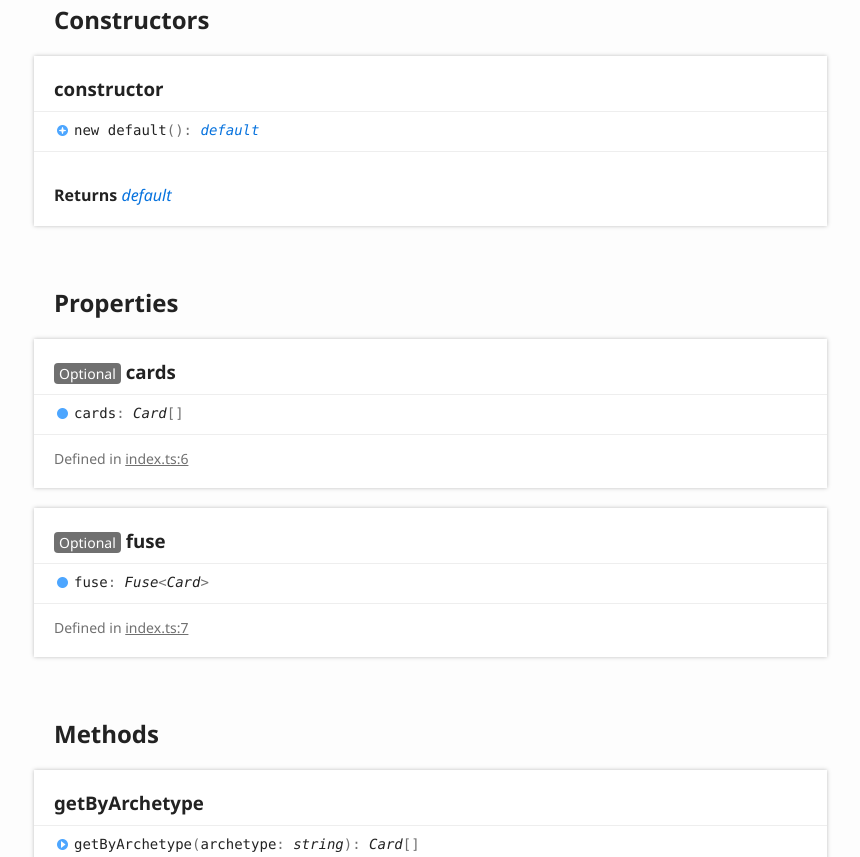
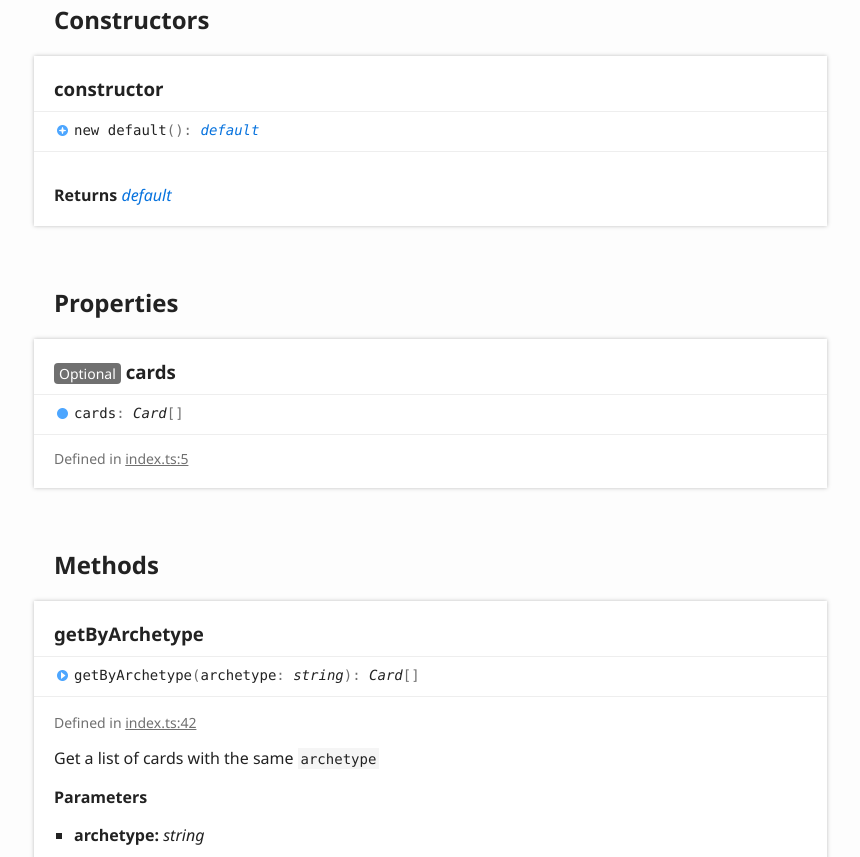
Before and after one commit to TheOtterlord/ygoprodeck.js, a plain HTML site: page classes/default.html in a window 1280 px wide. Shown: the part 891-1748 px from the top of the page, without its empty margins (6-866 px from the left). Drawn offline with Linux system fonts and the light colour scheme.

Commit message:
deploy: 051582a4e3595a580b579341336c3741d2b85fd2

```diff
--- a/classes/default.html
+++ b/classes/default.html
@@ -87,7 +87,6 @@
 							<h3>Properties</h3>
 							<ul class="tsd-index-list">
 								<li class="tsd-kind-property tsd-parent-kind-class"><a href="default.html#cards" class="tsd-kind-icon">cards</a></li>
-								<li class="tsd-kind-property tsd-parent-kind-class"><a href="default.html#fuse" class="tsd-kind-icon">fuse</a></li>
 							</ul>
 						</section>
 						<section class="tsd-index-section ">
@@ -140,17 +139,7 @@
 					<div class="tsd-signature tsd-kind-icon">cards<span class="tsd-signature-symbol">:</span> <span class="tsd-signature-type">Card</span><span class="tsd-signature-symbol">[]</span></div>
 					<aside class="tsd-sources">
 						<ul>
-							<li>Defined in <a href="https://github.com/TheOtterlord/ygoprodeck.js/blob/f8f4819/src/index.ts#L6">index.ts:6</a></li>
-						</ul>
-					</aside>
-				</section>
-				<section class="tsd-panel tsd-member tsd-kind-property tsd-parent-kind-class">
-					<a name="fuse" class="tsd-anchor"></a>
-					<h3><span class="tsd-flag ts-flagOptional">Optional</span> fuse</h3>
-					<div class="tsd-signature tsd-kind-icon">fuse<span class="tsd-signature-symbol">:</span> <span class="tsd-signature-type">Fuse</span><span class="tsd-signature-symbol">&lt;</span><span class="tsd-signature-type">Card</span><span class="tsd-signature-symbol">&gt;</span></div>
-					<aside class="tsd-sources">
-						<ul>
-							<li>Defined in <a href="https://github.com/TheOtterlord/ygoprodeck.js/blob/f8f4819/src/index.ts#L7">index.ts:7</a></li>
+							<li>Defined in <a href="https://github.com/TheOtterlord/ygoprodeck.js/blob/051582a/src/index.ts#L5">index.ts:5</a></li>
 						</ul>
 					</aside>
 				</section>
@@ -167,7 +156,7 @@
 						<li class="tsd-description">
 							<aside class="tsd-sources">
 								<ul>
-									<li>Defined in <a href="https://github.com/TheOtterlord/ygoprodeck.js/blob/f8f4819/src/index.ts#L53">index.ts:53</a></li>
+									<li>Defined in <a href="https://github.com/TheOtterlord/ygoprodeck.js/blob/051582a/src/index.ts#L42">index.ts:42</a></li>
 								</ul>
 							</aside>
 							<div class="tsd-comment tsd-typography">
@@ -195,7 +184,7 @@
 						<li class="tsd-description">
 							<aside class="tsd-sources">
 								<ul>
-									<li>Defined in <a href="https://github.com/TheOtterlord/ygoprodeck.js/blob/f8f4819/src/index.ts#L43">index.ts:43</a></li>
+									<li>Defined in <a href="https://github.com/TheOtterlord/ygoprodeck.js/blob/051582a/src/index.ts#L32">index.ts:32</a></li>
 								</ul>
 							</aside>
 							<div class="tsd-comment tsd-typography">
@@ -223,7 +212,7 @@
 						<li class="tsd-description">
 							<aside class="tsd-sources">
 								<ul>
-									<li>Defined in <a href="https://github.com/TheOtterlord/ygoprodeck.js/blob/f8f4819/src/index.ts#L51">index.ts:51</a></li>
+									<li>Defined in <a href="https://github.com/TheOtterlord/ygoprodeck.js/blob/051582a/src/index.ts#L40">index.ts:40</a></li>
 								</ul>
 							</aside>
 							<div class="tsd-comment tsd-typography">
@@ -251,7 +240,7 @@
 						<li class="tsd-description">
 							<aside class="tsd-sources">
 								<ul>
-									<li>Defined in <a href="https://github.com/TheOtterlord/ygoprodeck.js/blob/f8f4819/src/index.ts#L45">index.ts:45</a></li>
+									<li>Defined in <a href="https://github.com/TheOtterlord/ygoprodeck.js/blob/051582a/src/index.ts#L34">index.ts:34</a></li>
 								</ul>
 							</aside>
 							<div class="tsd-comment tsd-typography">
@@ -279,7 +268,7 @@
 						<li class="tsd-description">
 							<aside class="tsd-sources">
 								<ul>
-									<li>Defined in <a href="https://github.com/TheOtterlord/ygoprodeck.js/blob/f8f4819/src/index.ts#L37">index.ts:37</a></li>
+									<li>Defined in <a href="https://github.com/TheOtterlord/ygoprodeck.js/blob/051582a/src/index.ts#L26">index.ts:26</a></li>
 								</ul>
 							</aside>
 							<div class="tsd-comment tsd-typography">
@@ -307,7 +296,7 @@
 						<li class="tsd-description">
 							<aside class="tsd-sources">
 								<ul>
-									<li>Defined in <a href="https://github.com/TheOtterlord/ygoprodeck.js/blob/f8f4819/src/index.ts#L47">index.ts:47</a></li>
+									<li>Defined in <a href="https://github.com/TheOtterlord/ygoprodeck.js/blob/051582a/src/index.ts#L36">index.ts:36</a></li>
 								</ul>
 							</aside>
 							<div class="tsd-comment tsd-typography">
@@ -335,7 +324,7 @@
 						<li class="tsd-description">
 							<aside class="tsd-sources">
 								<ul>
-									<li>Defined in <a href="https://github.com/TheOtterlord/ygoprodeck.js/blob/f8f4819/src/index.ts#L72">index.ts:72</a></li>
+									<li>Defined in <a href="https://github.com/TheOtterlord/ygoprodeck.js/blob/051582a/src/index.ts#L61">index.ts:61</a></li>
 								</ul>
 							</aside>
 							<div class="tsd-comment tsd-typography">
@@ -363,7 +352,7 @@
 						<li class="tsd-description">
 							<aside class="tsd-sources">
 								<ul>
-									<li>Defined in <a href="https://github.com/TheOtterlord/ygoprodeck.js/blob/f8f4819/src/index.ts#L57">index.ts:57</a></li>
+									<li>Defined in <a href="https://github.com/TheOtterlord/ygoprodeck.js/blob/051582a/src/index.ts#L46">index.ts:46</a></li>
 								</ul>
 							</aside>
 							<div class="tsd-comment tsd-typography">
@@ -391,7 +380,7 @@
 						<li class="tsd-description">
 							<aside class="tsd-sources">
 								<ul>
-									<li>Defined in <a href="https://github.com/TheOtterlord/ygoprodeck.js/blob/f8f4819/src/index.ts#L39">index.ts:39</a></li>
+									<li>Defined in <a href="https://github.com/TheOtterlord/ygoprodeck.js/blob/051582a/src/index.ts#L28">index.ts:28</a></li>
 								</ul>
 							</aside>
 							<div class="tsd-comment tsd-typography">
@@ -419,7 +408,7 @@
 						<li class="tsd-description">
 							<aside class="tsd-sources">
 								<ul>
-									<li>Defined in <a href="https://github.com/TheOtterlord/ygoprodeck.js/blob/f8f4819/src/index.ts#L31">index.ts:31</a></li>
+									<li>Defined in <a href="https://github.com/TheOtterlord/ygoprodeck.js/blob/051582a/src/index.ts#L20">index.ts:20</a></li>
 								</ul>
 							</aside>
 							<div class="tsd-comment tsd-typography">
@@ -450,7 +439,7 @@
 						<li class="tsd-description">
 							<aside class="tsd-sources">
 								<ul>
-									<li>Defined in <a href="https://github.com/TheOtterlord/ygoprodeck.js/blob/f8f4819/src/index.ts#L49">index.ts:49</a></li>
+									<li>Defined in <a href="https://github.com/TheOtterlord/ygoprodeck.js/blob/051582a/src/index.ts#L38">index.ts:38</a></li>
 								</ul>
 							</aside>
 							<div class="tsd-comment tsd-typography">
@@ -478,7 +467,7 @@
 						<li class="tsd-description">
 							<aside class="tsd-sources">
 								<ul>
-									<li>Defined in <a href="https://github.com/TheOtterlord/ygoprodeck.js/blob/f8f4819/src/index.ts#L55">index.ts:55</a></li>
+									<li>Defined in <a href="https://github.com/TheOtterlord/ygoprodeck.js/blob/051582a/src/index.ts#L44">index.ts:44</a></li>
 								</ul>
 							</aside>
 							<div class="tsd-comment tsd-typography">
@@ -506,7 +495,7 @@
 						<li class="tsd-description">
 							<aside class="tsd-sources">
 								<ul>
-									<li>Defined in <a href="https://github.com/TheOtterlord/ygoprodeck.js/blob/f8f4819/src/index.ts#L60">index.ts:60</a></li>
+									<li>Defined in <a href="https://github.com/TheOtterlord/ygoprodeck.js/blob/051582a/src/index.ts#L49">index.ts:49</a></li>
 								</ul>
 							</aside>
 							<div class="tsd-comment tsd-typography">
@@ -534,7 +523,7 @@
 						<li class="tsd-description">
 							<aside class="tsd-sources">
 								<ul>
-									<li>Defined in <a href="https://github.com/TheOtterlord/ygoprodeck.js/blob/f8f4819/src/index.ts#L66">index.ts:66</a></li>
+									<li>Defined in <a href="https://github.com/TheOtterlord/ygoprodeck.js/blob/051582a/src/index.ts#L55">index.ts:55</a></li>
 								</ul>
 							</aside>
 							<div class="tsd-comment tsd-typography">
@@ -562,7 +551,7 @@
 						<li class="tsd-description">
 							<aside class="tsd-sources">
 								<ul>
-									<li>Defined in <a href="https://github.com/TheOtterlord/ygoprodeck.js/blob/f8f4819/src/index.ts#L41">index.ts:41</a></li>
+									<li>Defined in <a href="https://github.com/TheOtterlord/ygoprodeck.js/blob/051582a/src/index.ts#L30">index.ts:30</a></li>
 								</ul>
 							</aside>
 							<div class="tsd-comment tsd-typography">
@@ -590,7 +579,7 @@
 						<li class="tsd-description">
 							<aside class="tsd-sources">
 								<ul>
-									<li>Defined in <a href="https://github.com/TheOtterlord/ygoprodeck.js/blob/f8f4819/src/index.ts#L13">index.ts:13</a></li>
+									<li>Defined in <a href="https://github.com/TheOtterlord/ygoprodeck.js/blob/051582a/src/index.ts#L11">index.ts:11</a></li>
 								</ul>
 							</aside>
 							<div class="tsd-comment tsd-typography">
@@ -619,7 +608,7 @@
 						<li class="tsd-description">
 							<aside class="tsd-sources">
 								<ul>
-									<li>Defined in <a href="https://github.com/TheOtterlord/ygoprodeck.js/blob/f8f4819/src/index.ts#L82">index.ts:82</a></li>
+									<li>Defined in <a href="https://github.com/TheOtterlord/ygoprodeck.js/blob/051582a/src/index.ts#L71">index.ts:71</a></li>
 								</ul>
 							</aside>
 							<div class="tsd-comment tsd-typography">
@@ -664,9 +653,6 @@
 							</li>
 							<li class=" tsd-kind-property tsd-parent-kind-class">
 								<a href="default.html#cards" class="tsd-kind-icon">cards</a>
-							</li>
-							<li class=" tsd-kind-property tsd-parent-kind-class">
-								<a href="default.html#fuse" class="tsd-kind-icon">fuse</a>
 							</li>
 							<li class=" tsd-kind-method tsd-parent-kind-class">
 								<a href="default.html#getByArchetype" class="tsd-kind-icon">get<wbr>ByArchetype</a>
```
Also changed, not shown: assets/js/search.js.
